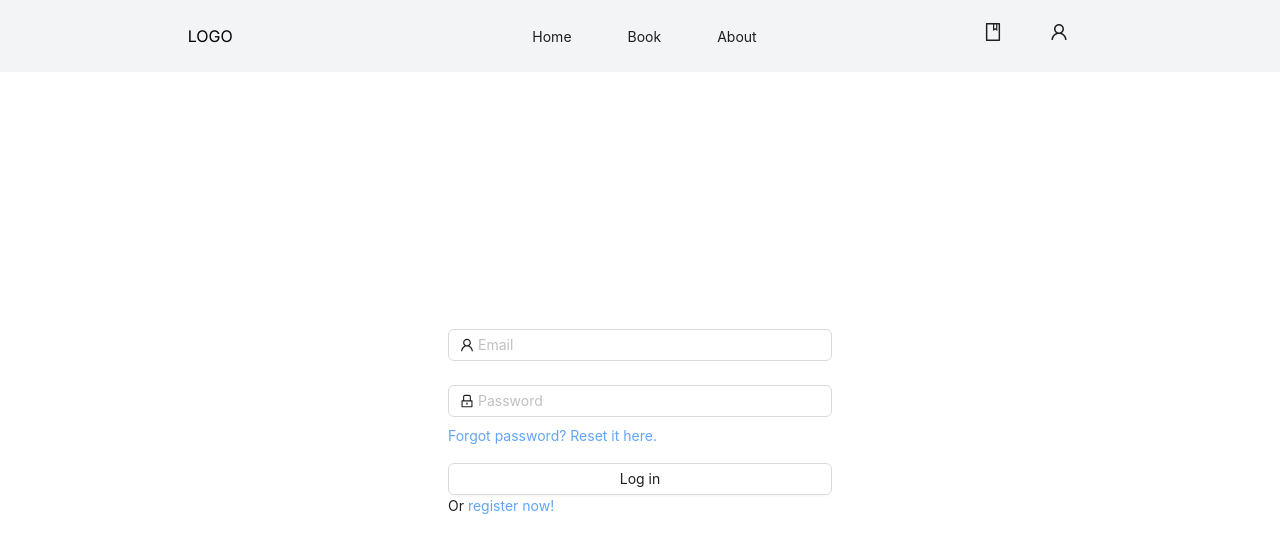
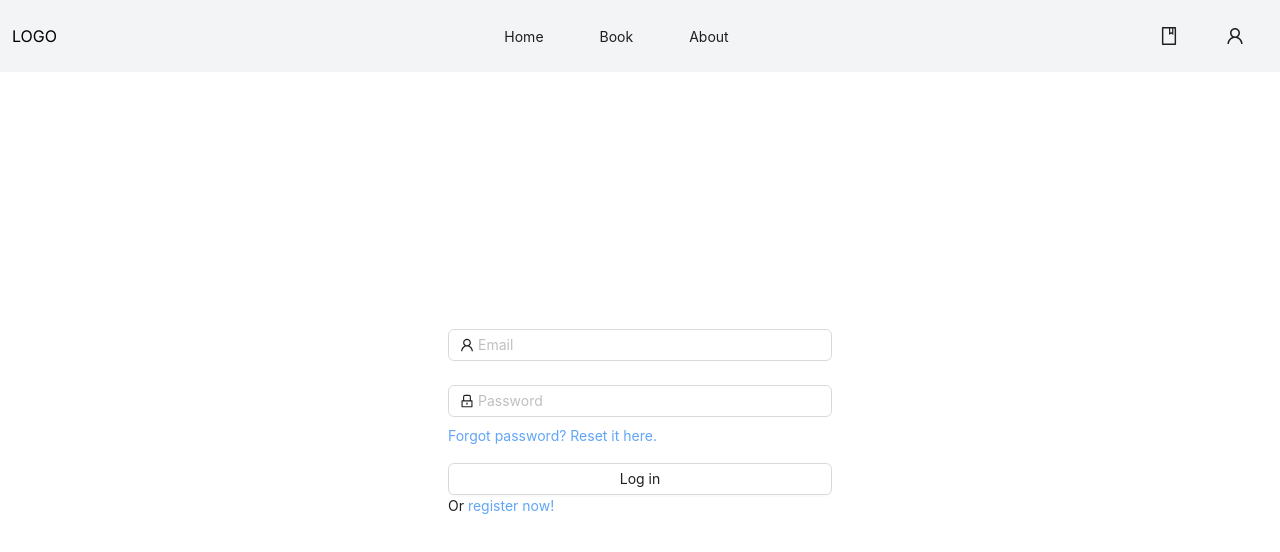
Before and after one commit to Potato-29/turf-booking-site, a Next.js app: page /login in a window 1280 px wide. Shown: the top 552 px of the page. Built offline with nearby package versions, Linux system fonts and the light colour scheme.

Commit message:
Responsive Navbar

```diff
--- a/components/Navbar/Navbar.jsx
+++ b/components/Navbar/Navbar.jsx
@@ -1,16 +1,48 @@
-import React from "react";
-import { Button } from "antd";
-import { BookOutlined, UserOutlined } from "@ant-design/icons";
+import React, { useState } from "react";
+import { Button, Drawer } from "antd";
+import { MenuOutlined, CloseOutlined, BookOutlined, UserOutlined } from "@ant-design/icons";
 import { useRouter } from "next/navigation";
+
 const Navbar = () => {
+  const [open, setOpen] = useState(false);
   const router = useRouter();
+
   const handleProfileClick = () => {
     router.push("/profile");
   };
+
+  const showDrawer = () => {
+    setOpen(true);
+  };
+
+  const closeDrawer = () => {
+    setOpen(false);
+  };
+
+  // Consolidated inline styles
+  const drawerTitleStyle = {
+    display: 'flex',
+    justifyContent: 'space-between',
+    alignItems: 'center',
+  };
+
+  const drawerContentStyle = {
+    display: "flex",
+    flexDirection: "column",
+    padding: '16px',
+  };
+
+  const buttonStyle = {
+    width: "100%",
+    marginBottom: '12px',
+  };
+
   return (
-    <div className="bg-gray-100 flex flex-row justify-evenly py-5 px-3  w-full z-[999] fixed top-0">
+    <div className="bg-gray-100 flex flex-row justify-between py-5 px-3 w-full z-[999] fixed top-0">
       <div className="flex justify-center items-center">LOGO</div>
-      <div className="flex flex-row pl-24">
+
+      {/* Desktop menu */}
+      <div className="hidden lg:flex flex-row pl-10">
         <Button onClick={() => router.push("/")} type="text" className="mx-3">
           Home
         </Button>
@@ -21,22 +53,68 @@ const Navbar = () => {
           About
         </Button>
       </div>
-      <div className="flex flex-row justify-center items-center">
-        <div className="mx-2">
-          <Button type="text" className="flex justify-center items-center pb-2">
-            <BookOutlined className="text-lg" />
+
+      <div className="hidden lg:flex flex-row justify-center items-center">
+        <Button type="text" className="mx-2">
+          <BookOutlined className="text-lg" />
+        </Button>
+        <Button onClick={handleProfileClick} type="text" className="mx-2">
+          <UserOutlined className="text-lg" />
+        </Button>
+      </div>
+
+      {/* Mobile menu button */}
+      <div className="lg:hidden flex justify-center items-center">
+        <Button type="text" onClick={showDrawer}>
+          <MenuOutlined className="text-lg" />
+        </Button>
+      </div>
+
+
+      <Drawer
+        title={
+          <div style={drawerTitleStyle}>
+            Menu
+            <CloseOutlined onClick={closeDrawer} style={{ cursor: 'pointer' }} />
+          </div>
+        }
+        placement="right"
+        onClose={closeDrawer}
+        open={open}
+        height="auto"
+        width={250}
+        closable={false}
+        mask={true}
+      >
+
+          <Button
+            onClick={() => {
+              router.push("/");
+              closeDrawer();
+            }}
+            type="text"
+            style={buttonStyle}
+          >
+            Home
           </Button>
-        </div>
-        <div className="mx-2">
+          <Button type="text" style={buttonStyle} onClick={closeDrawer}>
+            Book
+          </Button>
+          <Button type="text" style={buttonStyle} onClick={closeDrawer}>
+            About
+          </Button>
           <Button
-            onClick={() => handleProfileClick()}
             type="text"
-            className="flex justify-center items-center pb-2"
+            style={buttonStyle}
+            onClick={() => {
+              handleProfileClick();
+              closeDrawer();
+            }}
           >
-            <UserOutlined className="text-lg" />
+            Profile
           </Button>
-        </div>
-      </div>
+
+      </Drawer>
     </div>
   );
 };
--- a/package.json
+++ b/package.json
@@ -17,7 +17,8 @@
     "react": "^18",
     "react-dom": "^18",
     "react-icons": "^5.0.1",
-    "supabase": "^1.148.6"
+    "supabase": "^1.148.6",
+    "turf-booking-site": "file:"
   },
   "devDependencies": {
     "@types/react": "18.3.10",
```
Also changed, not shown: 2 other files (tests, documents, lock files or other folders).
